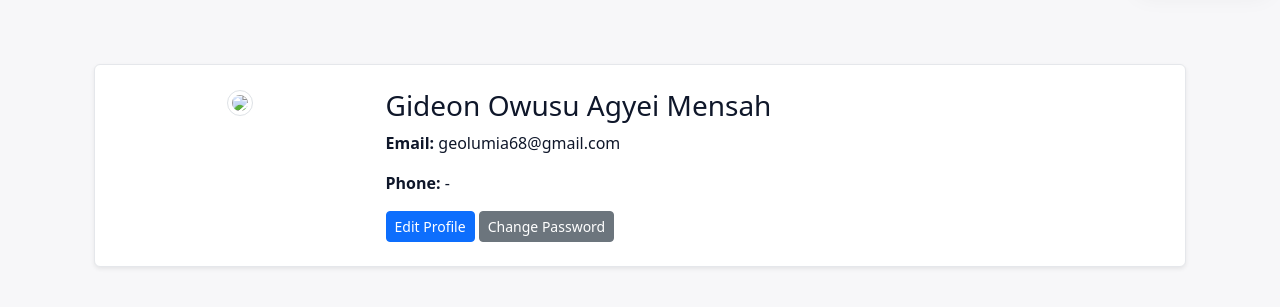
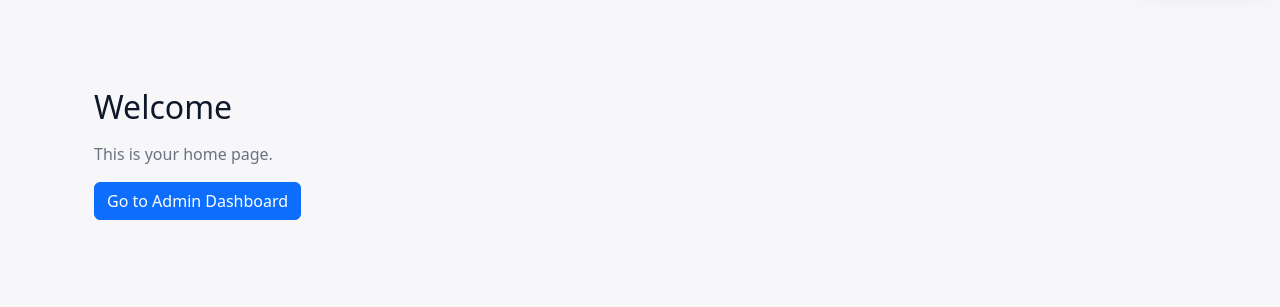
Before and after one commit to Gideon-Mensah/Schedulo, a Django app: page / in a window 1280 px wide. Shown: the part 57-364 px from the top of the page. Run offline with Django 5.2, Linux system fonts and the light colour scheme; a user stored in the database is signed in; data comes from the database, SQL or seed files in the repository; data that the repository does not hold is empty; parts of the project's set-up code (start-up, migrations or seed data) failed here and were passed over; some libraries are stand-ins or nearby versions.

Commit message:
Update code and deployment files

```diff
--- a/templates/home.html
+++ b/templates/home.html
@@ -1,23 +1,13 @@
 {% extends "base.html" %}
+{% block title %}Home{% endblock %}
 {% block content %}
-<div class="container mt-4">
-  <div class="card shadow-sm p-4">
-    <div class="row">
-      <div class="col-md-3 text-center">
-        {% if profile.avatar %}
-          <img src="{{ profile.avatar.url }}" class="rounded-circle img-thumbnail" width="150">
-        {% else %}
-          <img src="https://via.placeholder.com/150" class="rounded-circle img-thumbnail">
-        {% endif %}
-      </div>
-      <div class="col-md-9">
-        <h3>{{ request.user.get_full_name|default:request.user.username }}</h3>
-        <p><strong>Email:</strong> {{ request.user.email }}</p>
-        <p><strong>Phone:</strong> {{ profile.phone|default:"-" }}</p>
-        <a href="{% url 'account_profile_edit' %}" class="btn btn-primary btn-sm">Edit Profile</a>
-        <a href="{% url 'account_password_change' %}" class="btn btn-secondary btn-sm">Change Password</a>
-      </div>
-    </div>
+  <div class="container py-5">
+    <h2 class="mb-3">Welcome</h2>
+    <p class="text-muted">This is your home page.</p>
+    {% if request.user.is_staff %}
+      <a href="{% url 'admin_dashboard' %}" class="btn btn-primary">Go to Admin Dashboard</a>
+    {% else %}
+      <a href="{% url 'available_shifts' %}" class="btn btn-primary">Find Available Shifts</a>
+    {% endif %}
   </div>
-</div>
 {% endblock %}
```
